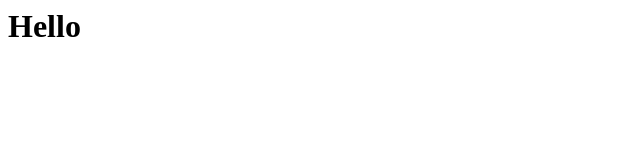
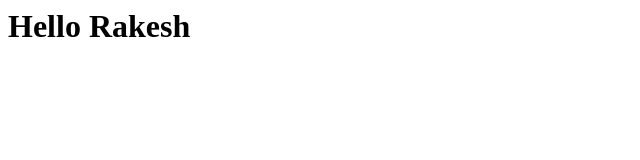
Before and after one commit to Ralasyam2/ranjith, a plain HTML site: page index.html in a window 1280 px wide. Shown: the whole page, without its empty margins (0-640 px from the left). Drawn offline with Linux system fonts and the light colour scheme.

Commit message:
updated header

```diff
--- a/index.html
+++ b/index.html
@@ -1,3 +1,3 @@
 <html>
-<h1>Hello </h1>
+<h1>Hello  Rakesh</h1>
 </html>
```
